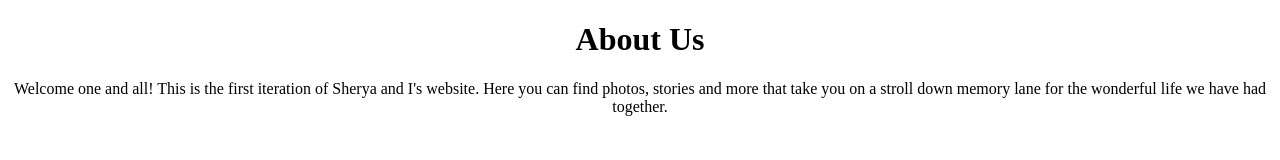
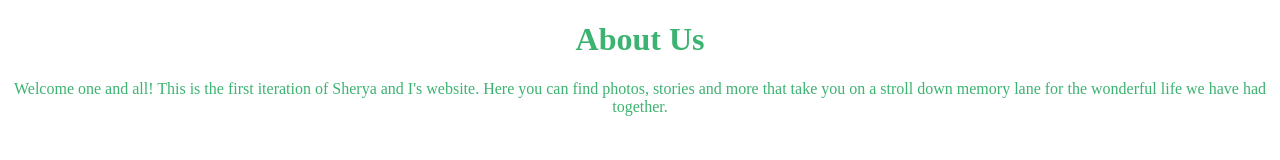
Before and after one commit to JacobGrab/JacobGrab.github.io, a plain HTML site: page About.html in a window 1280 px wide. Drawn offline with Linux system fonts and the light colour scheme.

Commit message:
Update About.html

```diff
--- a/About.html
+++ b/About.html
@@ -1,6 +1,6 @@
 <!DOCTYPE html>
 <html>
-<body>
+<body style="color:MediumSeaGreen;">
 <h1 style="text-align: center;">About Us</h1>
 <p style="text-align: center;">Welcome one and all! This is the first iteration of Sherya and I's website. Here you can find photos, stories and more that take you on a stroll down memory lane for the wonderful life we have had together.</p>
 </body>
```
